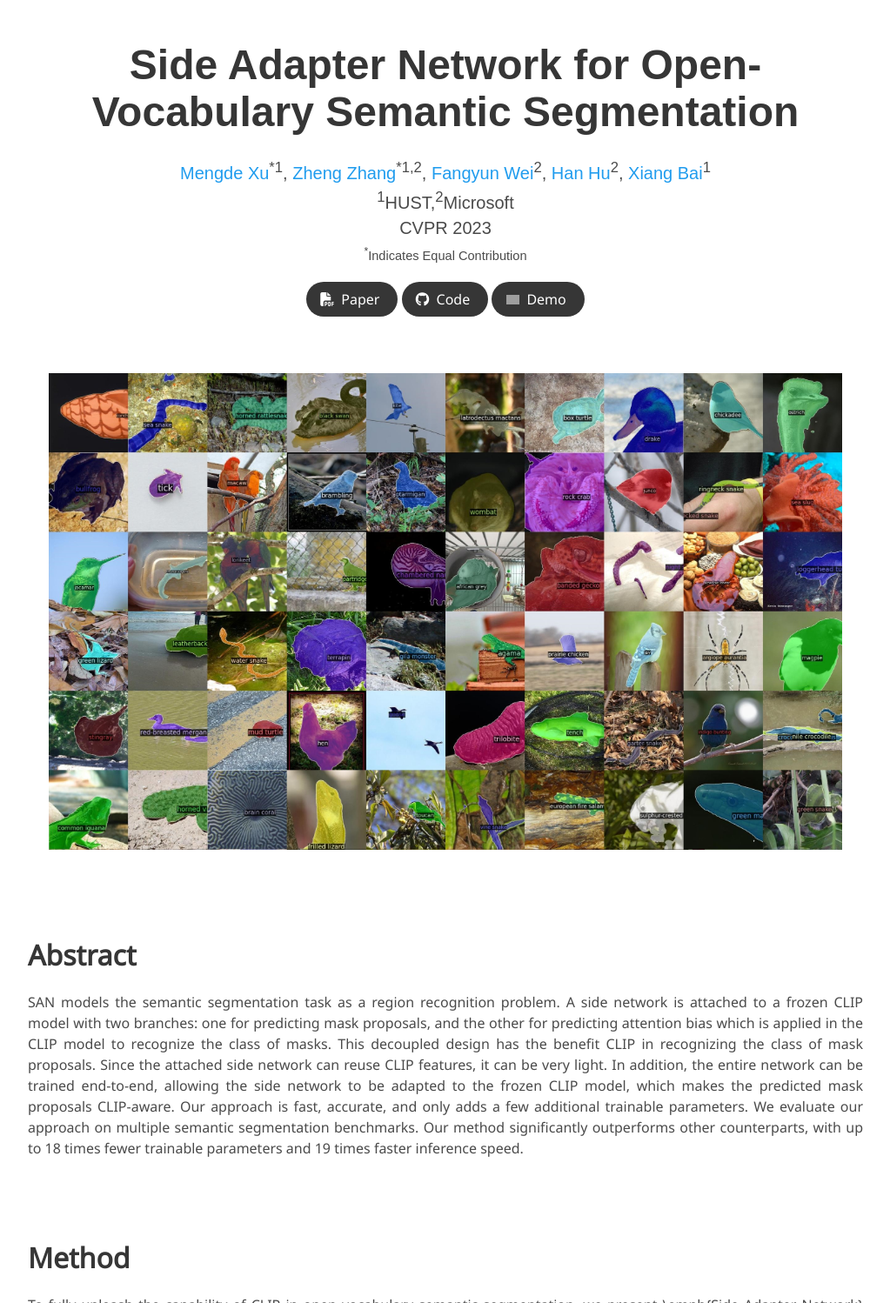
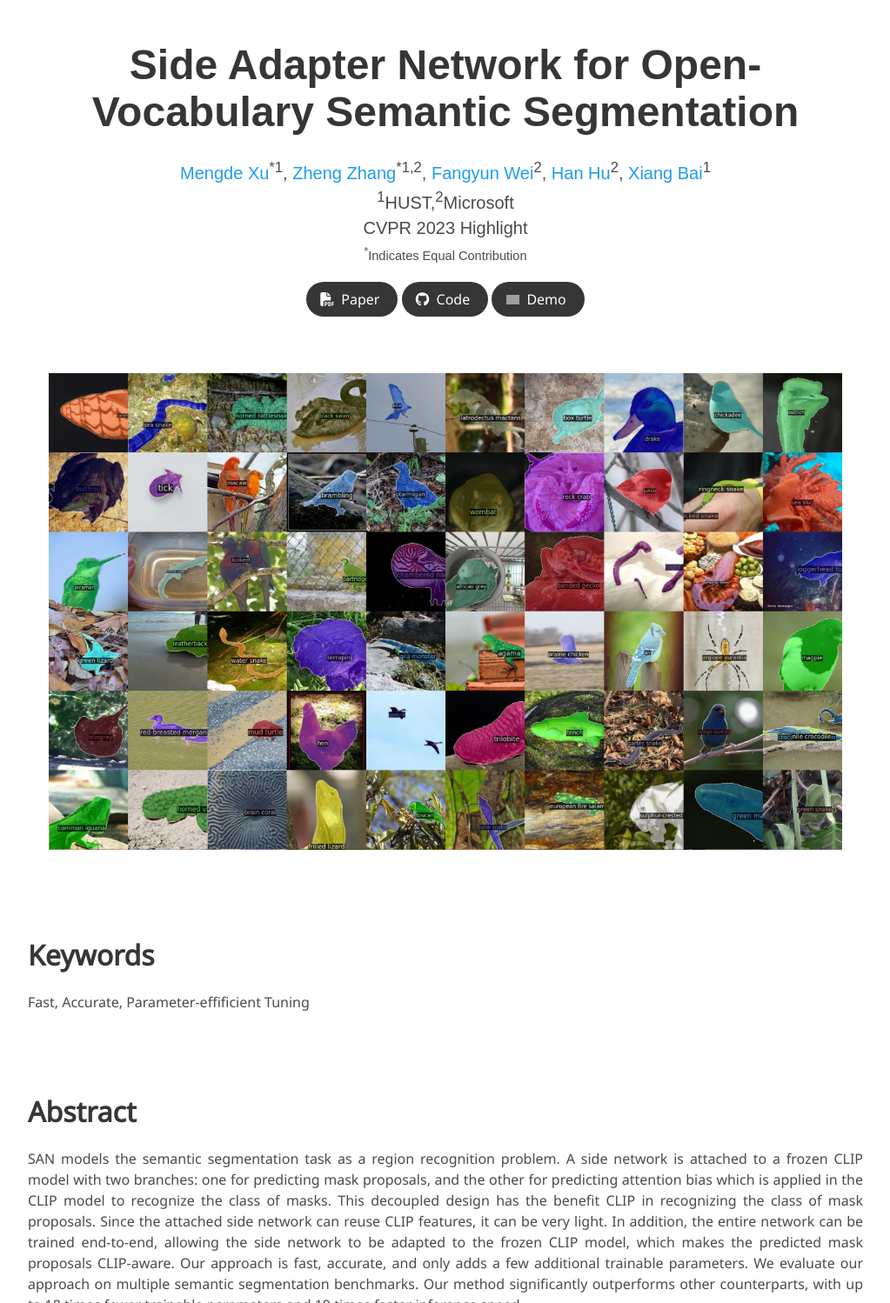
Before and after one commit to MendelXu/SAN, a plain HTML site: page docs/index.html in a window 1280 px wide. Shown: the top 1498 px of the page at 87% size, without its empty margins (128-1151 px from the left). Drawn offline with nearby package versions, Linux system fonts and the light colour scheme; grey boxes are pictures that could not be loaded; some icons are missing; a web font is replaced by a local one.

Commit message:
update code

```diff
--- a/docs/index.html
+++ b/docs/index.html
@@ -69,7 +69,7 @@
                   </div>
 
                   <div class="is-size-5 publication-authors">
-                    <span class="author-block"><sup>1</sup>HUST,<sup>2</sup>Microsoft<br>CVPR 2023</span>
+                    <span class="author-block"><sup>1</sup>HUST,<sup>2</sup>Microsoft<br>CVPR 2023 Highlight</span>
                     <span class="eql-cntrb"><small><br><sup>*</sup>Indicates Equal Contribution</small></span>
                   </div>
 
@@ -154,7 +154,22 @@
     </div>
   </div>
 </section>
-<!-- Paper abstract -->
+
+<section class="section">
+  <div class="container is-max-desktop">
+    <div class="columns is-centered">
+      <div class="column">
+        <h2 class="title is-3">Keywords</h2>
+        <div class="content has-text-justified">
+          <p>
+            Fast, Accurate, Parameter-effificient Tuning
+          </p>
+        </div>
+      </div>
+    </div>
+  </div>
+</section>
+
 <section class="section">
   <div class="container is-max-desktop">
     <div class="columns is-centered">
```
